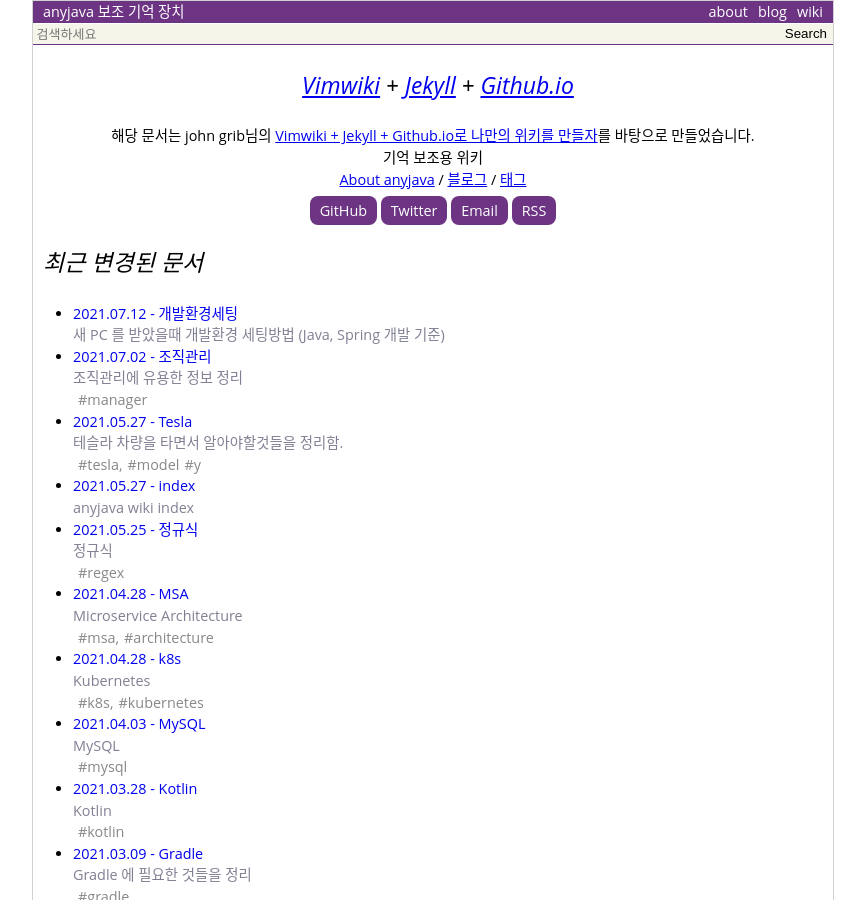
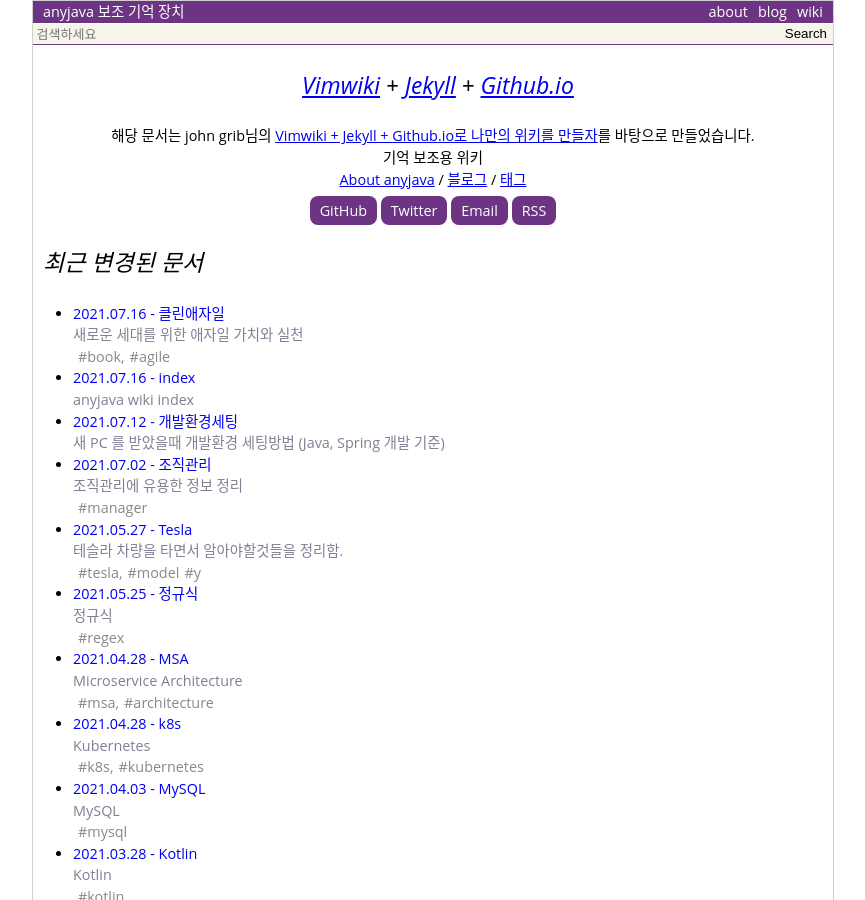
Before and after one commit to anyjava/anyjava.github.io, a Jekyll site: the page built from index.html, in a window 1280 px wide and 900 px high. Shown: the whole window, without its empty margins (207-1072 px from the left). Built offline with Jekyll 4.4.1, drawn with Linux system fonts in a browser that asks for light colours; some of the changed text lies outside the part shown.

Commit message:
ADD book - cleanAgile

```diff
--- a/_data/pageMap.yml
+++ b/_data/pageMap.yml
@@ -12,7 +12,7 @@
     summary: '새 PC 를 받았을때 개발환경 세팅방법 (Java, Spring 개발 기준)'
     parent: index
     url: /wiki/개발환경세팅
-    updated: '2021-04-20 06:14:25 +0900'
+    updated: '2021-07-12 12:37:05 +0900'
     children: []
 기본적인내용:
     type: wiki
@@ -52,7 +52,7 @@
     summary: '조직관리에 유용한 정보 정리'
     parent: index
     url: /wiki/조직관리
-    updated: '2021-04-16 18:04:20 +0900'
+    updated: '2021-07-02 16:33:03 +0900'
     children: []
 Airflow:
     type: wiki
@@ -101,7 +101,15 @@
     parent: index
     url: /wiki/Books
     updated: '2019-04-24 08:50:30 +0900'
-    children: [GOF_DesignPattern, Refactoring]
+    children: [CleanAgile, GOF_DesignPattern, Refactoring]
+CleanAgile:
+    type: wiki
+    title: 클린애자일
+    summary: '새로운 세대를 위한 애자일 가치와 실천'
+    parent: Books
+    url: /wiki/CleanAgile
+    updated: '2021-07-16 10:05:02 +0900'
+    children: []
 CodeReview:
     type: wiki
     title: CodeReivew
@@ -220,7 +228,7 @@
     summary: 'anyjava wiki index'
     parent: null
     url: /wiki/index
-    updated: '2021-05-27 18:48:24 +0900'
+    updated: '2021-07-16 09:58:00 +0900'
     children: []
 Infra:
     type: wiki
--- a/_data/tagList.yml
+++ b/_data/tagList.yml
@@ -2,6 +2,7 @@
 - '연말정산,공인인증서'
 - 회고
 - action
+- agile
 - 'airflow,'
 - amqp
 - annoatation
--- /dev/null
+++ b/_wiki/CleanAgile.md
@@ -0,0 +1,26 @@
+---
+layout  : wiki
+title   : 클린애자일
+summary : 새로운 세대를 위한 애자일 가치와 실천
+date    : 2021-07-16 09:58:30 +0900
+updated : 2021-07-16 10:05:02 +0900
+tags    : book, agile
+toc     : true
+public  : true
+parent  : Books
+latex   : false
+---
+* TOC
+{:toc}
+
+## 간단한 소감
+
+* QA
+  * 업무분석가는 정상적으로 성공하는 경로만 서술한다.
+  * QA 는 정상에서 벗어난 경로를 담당한다.
+  * QA 병, QA 관리자는 QA가 일을 잘한다는 증거로 발견한 결함 수를 여기저기 들이밀고 다닐것이다. -> 결함이 좋은걸로 인식하게 됨.
+		* QA가 ㅈ마지막에 있어서는 안된다.
+	* 테스트는 개발자가 돌리도록 하자.
+* 대규모 애자일
+	* 애자일은 작은팀에서 효율이 높다. 대규모팀의 관리는 이미 증명되었고 방법도 많다.
+	* 작은 애자일팀들을 관리하는 방법은 고전의 방식(?어떤걸까?)을 이용해서 하면된다.
--- a/_wiki/index.md
+++ b/_wiki/index.md
@@ -3,7 +3,7 @@
 title   : index
 summary : anyjava wiki index
 date    : 2018-08-15 19:41:36 +0900
-updated : 2021-05-27 18:48:24 +0900
+updated : 2021-07-16 09:58:00 +0900
 tags    :
 toc     : true
 public  : true
```
Also changed, not shown: other parts of _wiki/index.md (+1 -0 lines), _data/tagMap.yml (+5 -2 lines).
